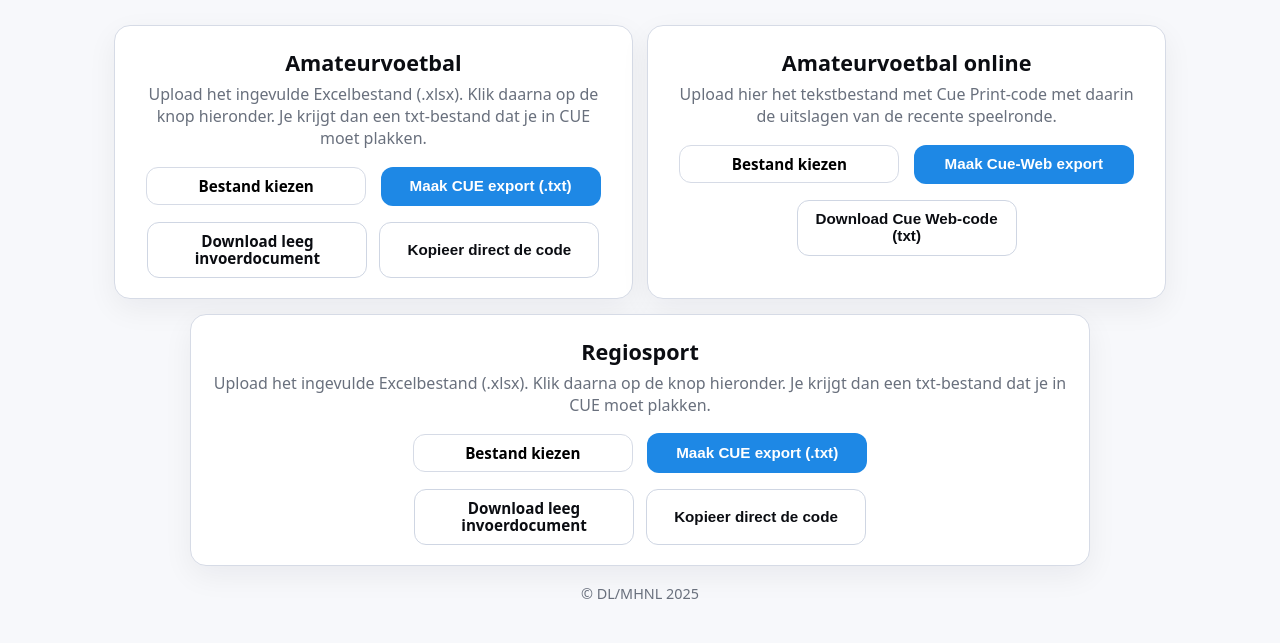
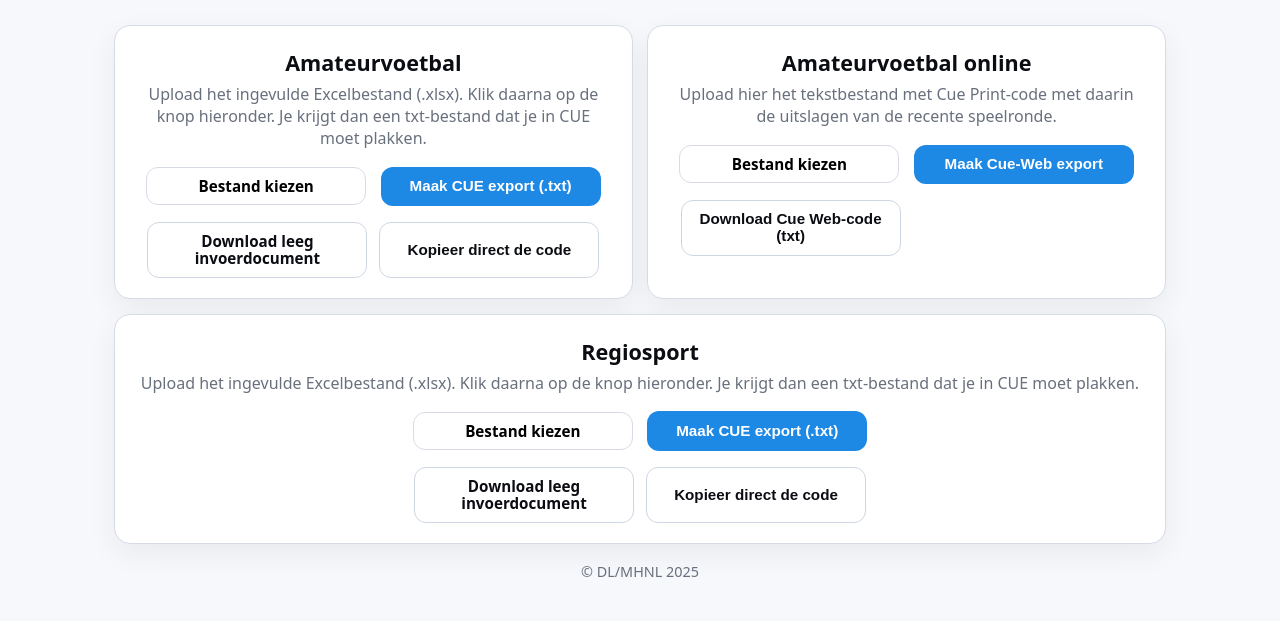
Before and after one commit to torstenfaruhn/test-tool, a Flask app: page / in a window 1280 px wide. Shown: the part 347-990 px from the top of the page. After the commit the page ends 924 px from the top, so only its background shows below. Run offline with Flask 3, Linux system fonts and the light colour scheme.

Commit message:
Add files via upload

```diff
--- a/static/style.css
+++ b/static/style.css
@@ -81,7 +81,7 @@ html,body{
 }
 .card{
   width:100%;
-  max-width:900px;           /* uniforme breedte voor beide kaarten */
+  max-width: 1100px;           /* uniforme breedte voor beide kaarten */
   background:var(--card);
   border:1px solid var(--outline);
   border-radius:16px;
@@ -113,6 +113,7 @@ html,body{
   padding:.65rem 1rem; border-radius:12px; font-weight:600; cursor:pointer; transition:.15s ease;
   display:inline-flex; align-items:center; justify-content:center; text-decoration:none;
   min-width:var(--btn-width);
+  width:var(--btn-width);
   font-size:var(--btn-font);
   line-height:1.1;
   text-align:center;
@@ -132,11 +133,14 @@ html,body{
 
 /* ---------- UPLOAD ---------- */
 .upload{
-  display:flex;
+  display:grid;
+  grid-template-columns: repeat(2, var(--btn-width));
   gap:.9rem;
-  flex-wrap:wrap;
+  justify-content:center;
   align-items:center;
-  justify-content:center;              /* bovenste knoppen centreren */
+}
+@media (max-width: 520px){
+  .upload{ grid-template-columns: 1fr; }
 }
 
 /* ---------- 'Bestand kiezen'-knop ---------- */
@@ -145,6 +149,7 @@ html,body{
   border:1px solid var(--outline); border-radius:12px; padding:.6rem 1rem;
   background:#fff; cursor:pointer; transition:.15s ease; color:#000; /* zwart bij wit */
   min-width:var(--btn-width);
+  width:var(--btn-width);
   font-size:var(--btn-font);
   line-height:1.1;
   text-align:center;
@@ -161,12 +166,14 @@ html.dark .file{ color:#000; }         /* ook zwart in dark mode bij witte knop
 
 /* ---------- onder de forms ---------- */
 .actions{
-  margin:1rem 0 0; display:flex; justify-content:center; gap:.75rem; flex-wrap:wrap;
+  margin:1rem 0 0;
+  display:grid;
+  grid-template-columns: repeat(2, var(--btn-width));
+  gap:.75rem;
+  justify-content:center;
 }
-.actions--bottom .btn{
-  flex: 0 0 var(--btn-width);
-  font-size:var(--btn-font);
-  text-align:center;
+@media (max-width: 520px){
+  .actions{ grid-template-columns: 1fr; }
 }
 
 /* helper */
@@ -175,14 +182,4 @@ html.dark .file{ color:#000; }         /* ook zwart in dark mode bij witte knop
   overflow:hidden; clip:rect(0 0 0 0); clip-path:inset(50%); white-space:nowrap;
 }
 
-.form-error{
-  margin: .75rem 0 0;
-  color: #b00020;
-  font-weight: 600;
-}
-html.dark .form-error{
-  color: #ff6b6b;
-}
-
-
 footer{ margin-top:.25rem; color:var(--muted); text-align:center; font-size:.9rem; }
```
